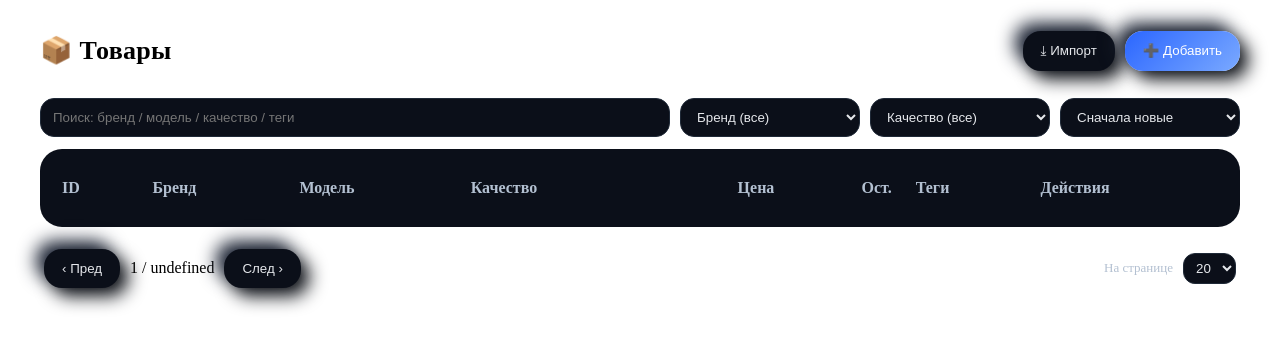
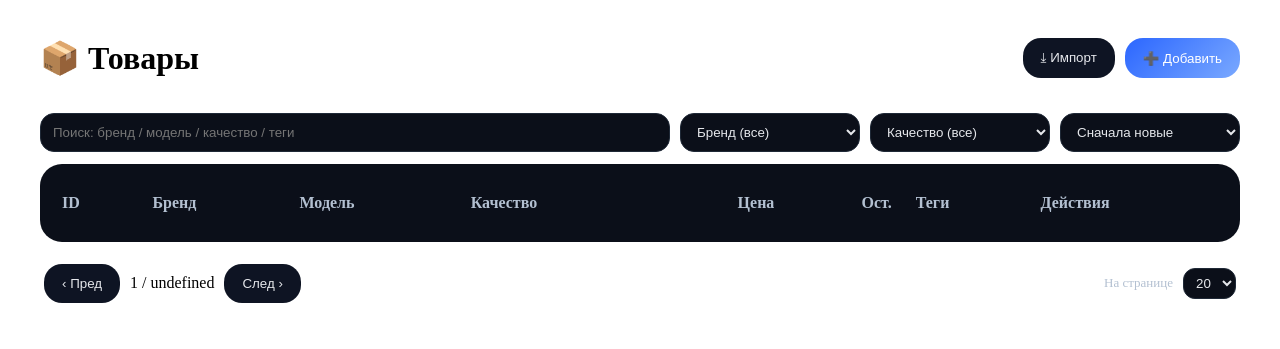
Before and after one commit to Muhammadfotima2/admin-panel, a Flask app: page /admin/products in a window 1280 px wide. Shown: the top 349 px of the page. Run offline with Flask 3, Linux system fonts and the light colour scheme; lists and menus that the app fills with data are empty.

Commit message:
Update style.css

```diff
--- a/static/style.css
+++ b/static/style.css
@@ -1,25 +1,14 @@
-
-:root{
-  --bg:#0d1117; --card:#121826; --muted:#6b7280; --text:#e5e7eb;
-  --primary:#60a5fa; --ring: rgba(96,165,250,.5);
-}
 .page{max-width:1200px; margin:18px auto; padding:0 14px}
 .page-head{display:flex; gap:14px; align-items:center; justify-content:space-between; margin-bottom:14px}
-.page-head h1{font-size:26px; font-weight:800; letter-spacing:.3px}
 .actions{display:flex; gap:10px}
-
-.btn{border:none; padding:12px 18px; border-radius:18px; background:#0e1423; color:#e5e7eb; cursor:pointer;
-     box-shadow: 8px 8px 18px #090c12, -8px -8px 18px #1b2334; transition:.2s transform,.2s box-shadow}
-.btn:hover{transform:translateY(-1px)}
-.btn.primary{background:linear-gradient(135deg, #2b66ff, #7aa9ff); color:white}
-.btn.ghost{background:#0b0f19}
-.input{background:#0b0f19; color:#e5e7eb; border:1px solid #1f2937; padding:10px 12px; border-radius:14px; outline:none; min-width:0}
-.input:focus{border-color:#334155; box-shadow:0 0 0 4px var(--ring)}
+.btn{border:none; padding:12px 18px; border-radius:18px; background:#0b0f19; color:#e5e7eb; cursor:pointer}
+.btn.primary{background:linear-gradient(135deg,#2b66ff,#7aa9ff); color:#fff}
+.btn.ghost{background:#0e1423}
+.input{background:#0b0f19; color:#e5e7eb; border:1px solid #1f2937; padding:10px 12px; border-radius:14px; outline:none}
 .input.small{padding:6px 8px; border-radius:12px}
-
-.toolbar{display:grid; grid-template-columns: 1fr 180px 180px 180px; gap:10px; margin-bottom:12px}
-@media (max-width: 920px){ .toolbar{grid-template-columns:1fr 1fr} }
-
+.input:focus{border-color:#334155; box-shadow:0 0 0 3px rgba(96,165,250,.35)}
+.toolbar{display:grid; grid-template-columns:1fr 180px 180px 180px; gap:10px; margin-bottom:12px}
+@media (max-width:920px){.toolbar{grid-template-columns:1fr 1fr}}
 .table-wrap{background:#0b0f19; border-radius:22px; padding:10px}
 .tbl{width:100%; border-collapse:separate; border-spacing:0 10px}
 .tbl thead th{font-weight:600; text-align:left; padding:10px 12px; color:#b3c0d1}
@@ -30,15 +19,12 @@
 .tbl .num{text-align:right}
 .badge{padding:6px 9px; border-radius:999px; font-size:12px; background:#0b1222; border:1px solid #1f2a44; color:#e5e7eb}
 .badge.warn{background:#23140e; border-color:#4a1d0b; color:#fecaca}
-
 .row-actions{display:flex; gap:8px}
 .row-actions .icon{background:#0b0f19; border:1px solid #1f2937; border-radius:12px; padding:8px 10px; cursor:pointer}
 .empty{padding:40px; text-align:center; color:#9aa6b2}
-
 .pager{display:flex; gap:10px; align-items:center; padding:12px 4px; margin-top:10px}
 .pager .spacer{flex:1}
-
-dialog{border:none; padding:0; border-radius:22px; width:min(720px, 95vw); background:#0b0f19; color:#e5e7eb;}
+dialog{border:none; padding:0; border-radius:22px; width:min(980px,95vw); background:#0b0f19; color:#e5e7eb;}
 dialog::backdrop{background:rgba(4,7,12,.6); backdrop-filter: blur(4px)}
 dialog .card{padding:18px}
 dialog h3{margin:0 0 12px 0}
```
